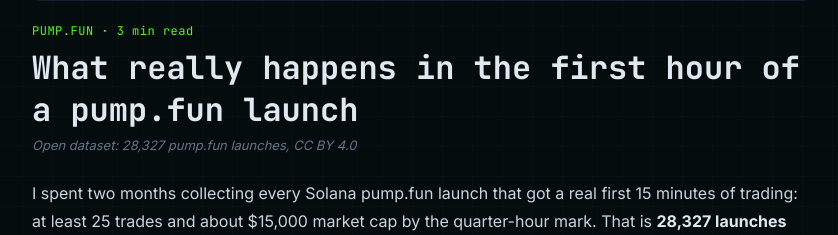
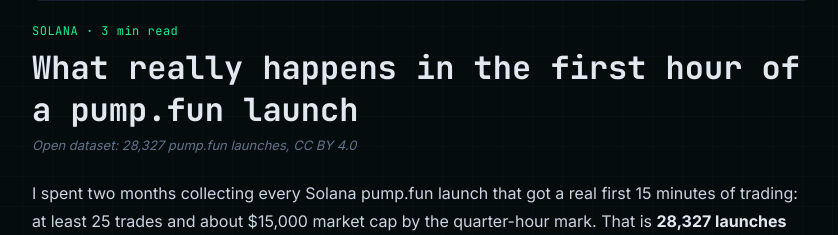
Before and after one commit to Erin-Blockchain/trade_simulator, a Flask app: page /research/pumpfun-first-hour-of-a-launch in a window 1280 px wide. Shown: the part 604-839 px from the top of the page, without its empty margins (218-1056 px from the left). Run offline with Flask 3, Linux system fonts and the light colour scheme.

Commit message:
upload solana research

```diff
--- a/app.py
+++ b/app.py
@@ -74,7 +74,7 @@ def binomial_pmf(n, k, p):
 import json  # noqa: E402
 from flask import abort  # noqa: E402
 
-SECTIONS = {"robinhood": "Robinhood Chain", "bnb": "BNB Chain", "pumpfun": "pump.fun"}
+SECTIONS = {"robinhood": "Robinhood Chain", "bnb": "BNB Chain", "solana": "Solana"}
 RESEARCH_DIR = os.path.join(os.path.dirname(os.path.abspath(__file__)), "research")
 
 
--- a/research/index.json
+++ b/research/index.json
@@ -182,7 +182,7 @@
  {
   "slug": "pumpfun-first-hour-of-a-launch",
   "ep": 1,
-  "section": "pumpfun",
+  "section": "solana",
   "title": "What really happens in the first hour of a pump.fun launch",
   "series": "Open dataset: 28,327 pump.fun launches, CC BY 4.0",
   "excerpt": "Two months of pump.fun launches with a real first 15 minutes: how often they reach 2x, 5x and 10x, how front-loaded volume is, and when peaks happen.",
--- a/templates/article.html
+++ b/templates/article.html
@@ -69,7 +69,7 @@
         article table { width: 100%; border-collapse: collapse; margin: 0 0 18px; font-size: 14px; display: block; overflow-x: auto; }
         article th, article td { border: 1px solid var(--border-color); padding: 8px 10px; text-align: left; }
         article th { background: var(--bg-card); color: var(--text-main); font-family: var(--font-mono); font-size: 12px; }
-        .sec-robinhood { color: #ccff00; } .sec-bnb { color: #f0b90b; } .sec-pumpfun { color: #53fc18; }
+        .sec-robinhood { color: #ccff00; } .sec-bnb { color: #f0b90b; } .sec-solana { color: #14f195; }
         article figure { margin: 8px 0 26px; }
         article figure img { width: 100%; border: 1px solid var(--border-color); border-radius: 8px; display: block; }
         article figcaption { font-family: var(--font-mono); font-size: 11px; color: var(--text-muted); margin-top: 6px; }
--- a/templates/index.html
+++ b/templates/index.html
@@ -502,7 +502,7 @@
         .research-empty { color: var(--text-muted); font-size: 13px; margin-top: 10px; }
         .sec-robinhood { color: #ccff00 !important; }
         .sec-bnb { color: #f0b90b !important; }
-        .sec-pumpfun { color: #53fc18 !important; }
+        .sec-solana { color: #14f195 !important; }
         .research-grid {
             display: grid;
             grid-template-columns: repeat(auto-fill, minmax(320px, 1fr));
```
